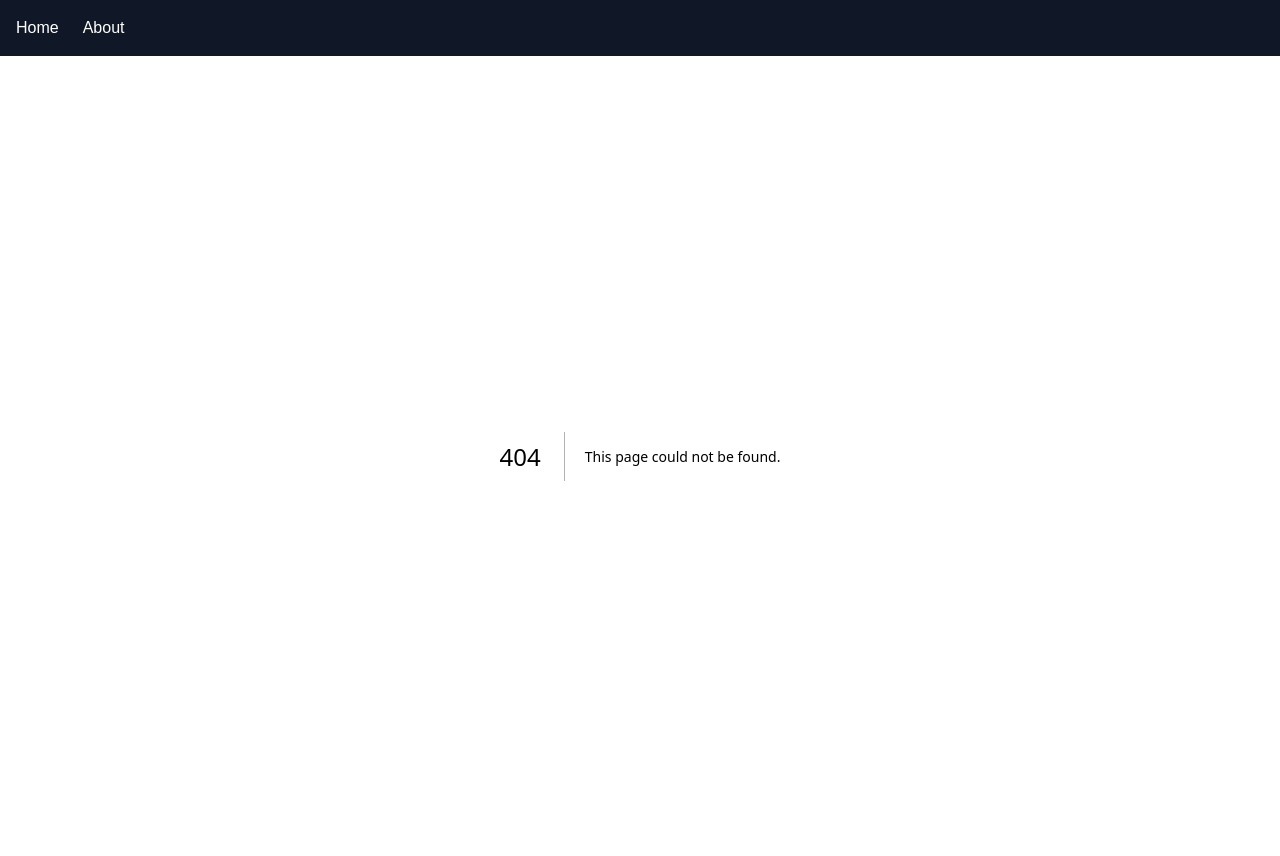
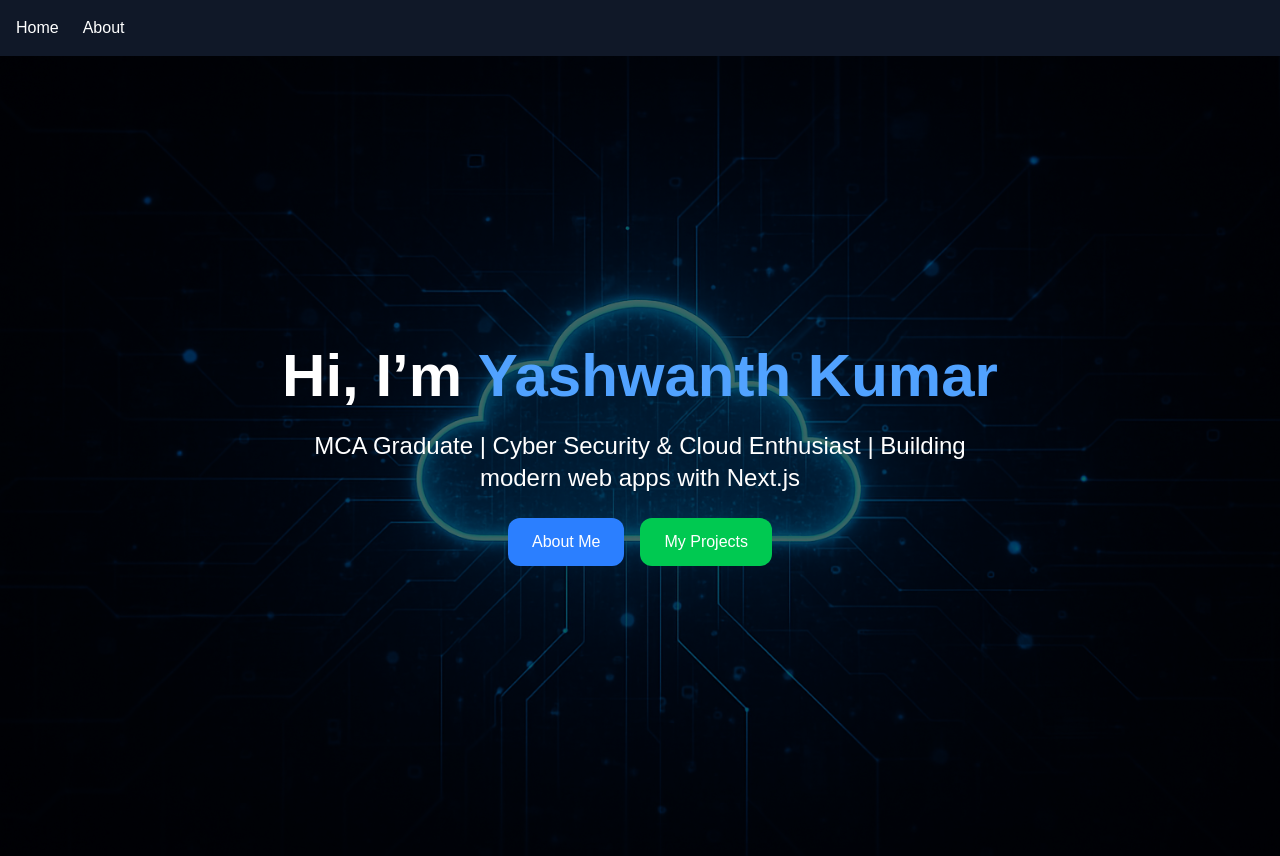
Before and after one commit to Yashwanth127/Yashwanth-kumar-YC, a Next.js app: page /home in a window 1280 px wide. Before the commit this address had no page. Built offline with nearby package versions, Linux system fonts and the light colour scheme.

Commit message:
added lock screen and some other fun

```diff
--- /dev/null
+++ b/src/app/home/page.tsx
@@ -0,0 +1,47 @@
+"use client";
+import Image from "next/image";
+import Link from "next/link";
+
+export default function Home() {
+  return (
+    <main className="relative min-h-screen flex items-center justify-center text-white">
+      {/* Background wallpaper */}
+      <div className="absolute inset-0 -z-10">
+        <Image
+          src="/wallpaper.jpg" // put your wallpaper image in /public
+          alt="Background"
+          fill
+          className="object-cover"
+        />
+        {/* Dark overlay for readability */}
+        <div className="absolute inset-0 bg-black/60"></div>
+      </div>
+
+      {/* Center content */}
+      <div className="text-center space-y-6 px-4">
+        <h1 className="text-4xl md:text-6xl font-bold">
+          Hi, I’m <span className="text-blue-400">Yashwanth Kumar</span>
+        </h1>
+        <p className="text-lg md:text-2xl max-w-2xl mx-auto">
+          MCA Graduate | Cyber Security & Cloud Enthusiast | Building modern web apps with Next.js
+        </p>
+
+        {/* Buttons */}
+        <div className="flex gap-4 justify-center mt-6">
+          <Link
+            href="/about"
+            className="px-6 py-3 bg-blue-500 hover:bg-blue-600 rounded-xl font-medium"
+          >
+            About Me
+          </Link>
+          <Link
+            href="/projects"
+            className="px-6 py-3 bg-green-500 hover:bg-green-600 rounded-xl font-medium"
+          >
+            My Projects
+          </Link>
+        </div>
+      </div>
+    </main>
+  );
+}
--- a/src/app/page.tsx
+++ b/src/app/page.tsx
@@ -1,10 +1,63 @@
+"use client";
+import { useState, useEffect } from "react";
+import Image from "next/image";
+
 export default function Home() {
+  const [isLocked, setIsLocked] = useState(true);
+  const [time, setTime] = useState<Date | null>(null); // null initially (avoid SSR mismatch)
+
+  // Update time on client
+  useEffect(() => {
+    setTime(new Date()); // set first time after client renders
+    const interval = setInterval(() => setTime(new Date()), 1000);
+    return () => clearInterval(interval);
+  }, []);
+
+  const formattedTime = time
+    ? time.toLocaleTimeString([], { hour: "2-digit", minute: "2-digit", hour12: true })
+    : ""; // show empty until client sets
+  const formattedDate = time
+    ? time.toLocaleDateString("en-US", { weekday: "long", month: "long", day: "numeric" })
+    : "";
+
   return (
-    <div className="flex flex-col items-center justify-center h-screen bg-gray-100">
-      <h1 className="text-4xl font-bold">Hi, I’m Yashwanth Kumar S </h1>
-      <p className="mt-4 text-lg text-gray-600">
-        Welcome to my portfolio. I’m interested in Cloud & Cybersecurity.
-      </p>
-    </div>
+    <main className="relative min-h-screen flex items-center justify-center text-white">
+      {/* Wallpaper */}
+      <div className="absolute inset-0 -z-10">
+        <Image src="/wallpaper.jpg" alt="Background" fill className="object-cover" />
+        <div className="absolute inset-0 bg-black/60"></div>
+      </div>
+
+      {isLocked ? (
+        // 🔒 Lock Screen
+        <div
+          className="text-center space-y-4 cursor-pointer"
+          onClick={() => setIsLocked(false)}
+        >
+          <h1 className="text-6xl font-bold">{formattedTime}</h1>
+          <p className="text-lg">{formattedDate}</p>
+          <p className="animate-bounce text-sm text-gray-300">⬆️ Swipe up or click to unlock</p>
+        </div>
+      ) : (
+        // 🔓 Unlocked Home
+        <div className="text-center space-y-6 px-4">
+          <h1 className="text-4xl md:text-6xl font-bold">
+            Hi, I’m <span className="text-blue-400">Yashwanth Kumar</span>
+          </h1>
+          <p className="text-lg md:text-2xl max-w-2xl mx-auto">
+            MCA Graduate | Cyber Security & Cloud Enthusiast | Building modern web apps with Next.js
+          </p>
+
+          <div className="flex gap-4 justify-center mt-6">
+            <a href="/about" className="px-6 py-3 bg-blue-500 hover:bg-blue-600 rounded-xl font-medium">
+              About Me
+            </a>
+            <a href="/projects" className="px-6 py-3 bg-green-500 hover:bg-green-600 rounded-xl font-medium">
+              My Projects
+            </a>
+          </div>
+        </div>
+      )}
+    </main>
   );
 }
```
Also changed, not shown: public/wallpaper.jpg (added).
